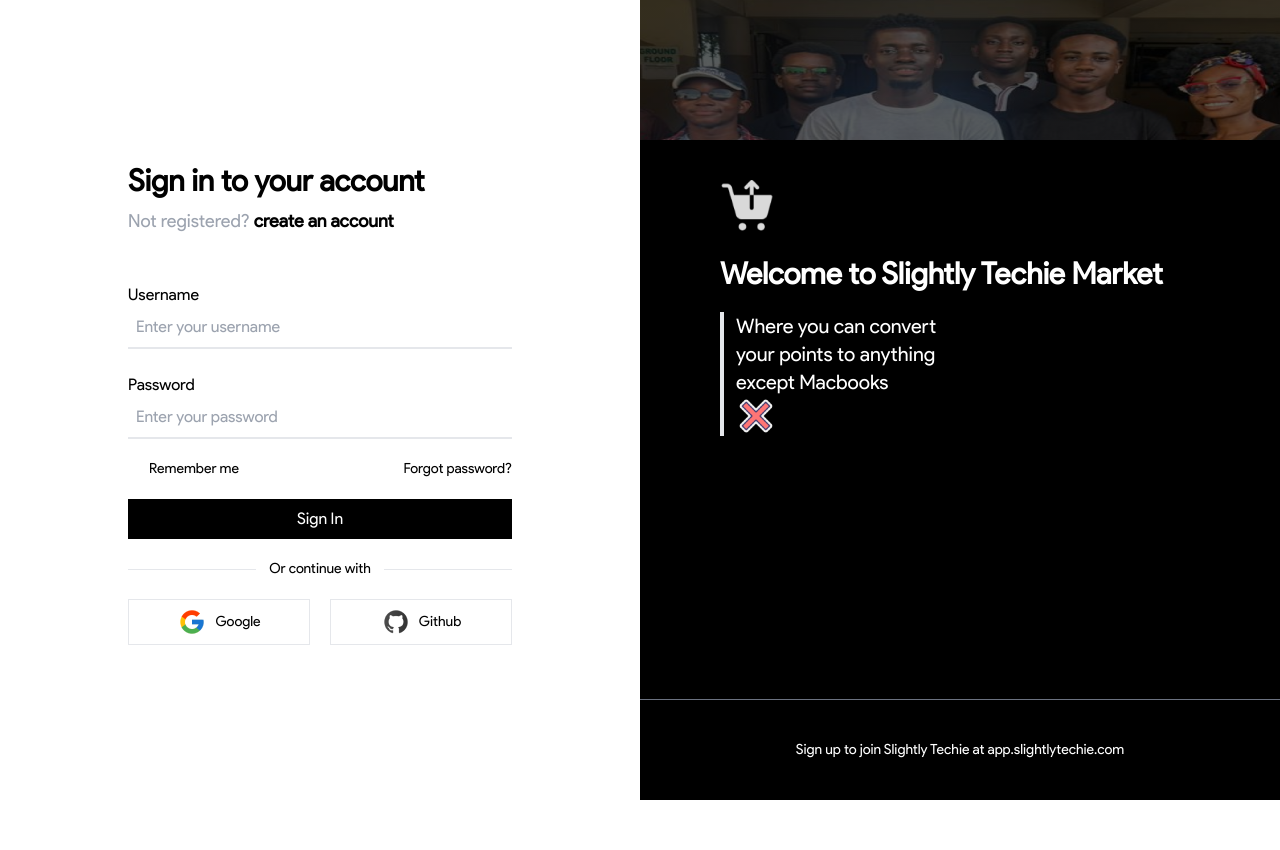
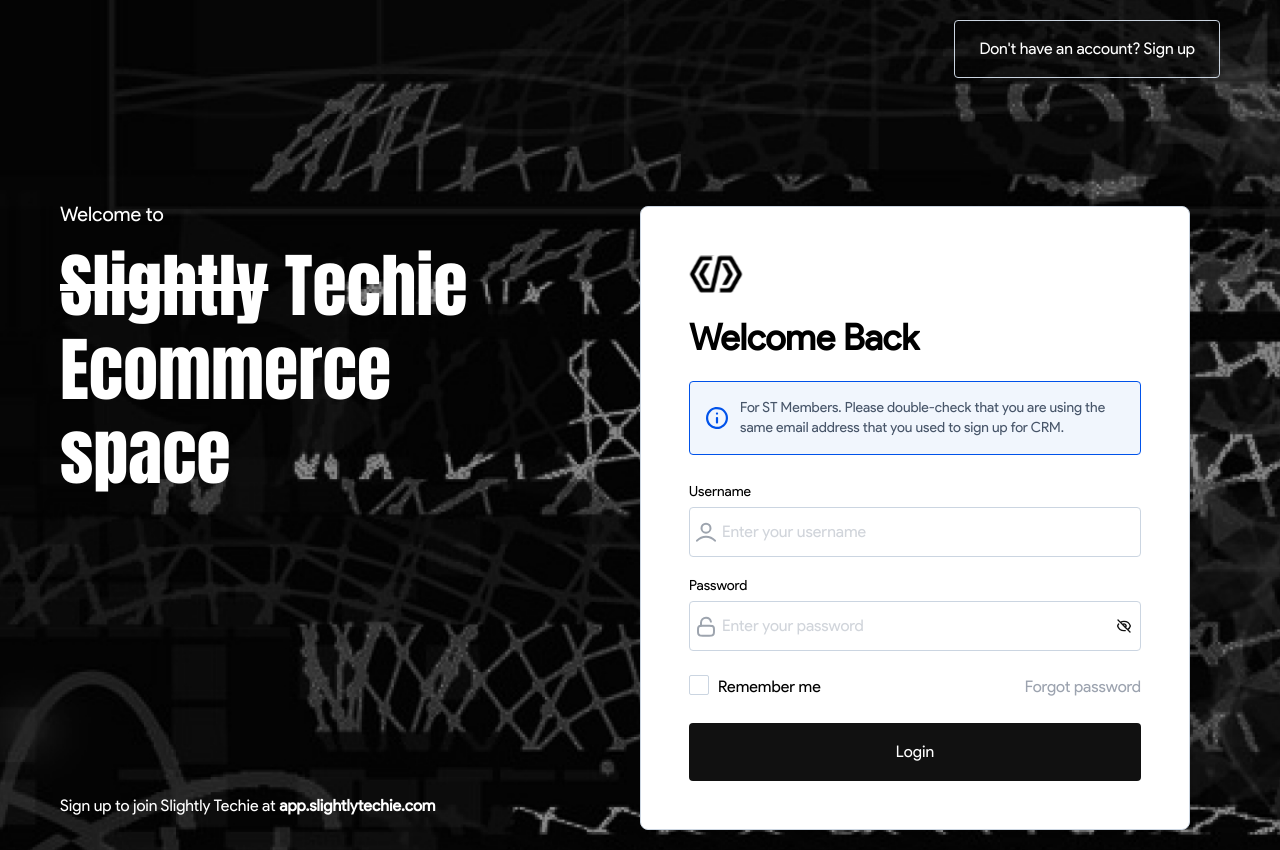
Before and after one commit to Slightly-Techie/e-commerce-web, a React (Vite) app: page /login in a window 1280 px wide. Before the commit the page ends 800 px from the top, so only its background shows below. Built offline with nearby package versions, Linux system fonts and the light colour scheme; the HTML template or start-up script is replaced by a standard one.

Commit message:
frontend user login page

```diff
--- /dev/null
+++ b/src/components/LoginForm.tsx
@@ -0,0 +1,54 @@
+import { AlertType } from "../types";
+import Alert from "./Alert";
+import Button from "./Button";
+import Checkbox from "./formElements/Checkbox";
+import Form from "./formElements/Form";
+import Input from "./formElements/Input";
+import InputGroup from "./formElements/InputGroup";
+import Label from "./formElements/Label";
+
+const LoginForm = () => {
+  return (
+    <Form title="Welcome Back">
+      <Alert type={AlertType.info}>
+        For ST Members. Please double-check that you are using the same email
+        address that you used to sign up for CRM.
+      </Alert>
+
+      <div className="space-y-4">
+        <InputGroup>
+          <Label htmlFor="username">Username</Label>
+          <Input
+            id="username"
+            icon={<img src="assets/icons/user.svg" alt="..." />}
+            placeholder="Enter your username"
+          />
+        </InputGroup>
+
+        <InputGroup>
+          <Label htmlFor="password">Password</Label>
+          <Input
+            type="password"
+            id="password"
+            icon={<img src="assets/icons/lock-open.svg" alt="..." />}
+            placeholder="Enter your password"
+          />
+        </InputGroup>
+      </div>
+
+      <div className="flex justify-between">
+        <div className="space-x-3 flex items-start">
+          <Checkbox id="remember" labelText="Remember me" />
+        </div>
+
+        <div>
+          <p className="text-gray-400">Forgot password</p>
+        </div>
+      </div>
+
+      <Button className="w-full">Login</Button>
+    </Form>
+  );
+};
+
+export default LoginForm;
--- a/src/pages/Login.tsx
+++ b/src/pages/Login.tsx
@@ -1,133 +1,29 @@
+import AuthLayout from "../components/AuthLayout";
+import Button from "../components/Button";
+import LoginForm from "../components/LoginForm";
+import { useNavigate } from "react-router-dom";
+import { ButtonType } from "../types";
+
 export const Login = () => {
+  const navigate = useNavigate();
+
   return (
-    <div className="grid lg:grid-cols-2 min-h-screen">
-      <div className="flex items-center justify-center">
-        <div className="flex flex-col w-full px-10 lg:px-32 xl:px-48">
-          <img
-            src="/assets/return_black.png"
-            alt="return"
-            className="h-8 w-8 lg:hidden"
-          />
-          <h1 className="text-2xl lg:text-3xl xl:text-4xl font-semibold py-2">
-            Sign in to your account
-          </h1>
-          <p className="text-sm lg:text-lg text-gray-400">
-            Not registered?{" "}
-            <span className="font-semibold text-black">create an account</span>
-          </p>
+    <>
+      <AuthLayout>
+        <div className="py-5">
+          <div className="header grid place-content-end">
+            <Button
+              btnType={ButtonType.secondary}
+              onClick={() => navigate("/")}
+              className="w-fit text-white"
+            >
+              Don't have an account? Sign up
+            </Button>
+          </div>
 
-          <form className="pt-10 lg:pt-12">
-            <div className="flex flex-col gap-y-6">
-              <div className="flex flex-col">
-                <label className="">Username</label>
-                <input
-                  type="text"
-                  placeholder="Enter your username"
-                  className="p-2 focus:outline-none focus:border-b-black border-b-2"
-                />
-              </div>
-
-              <div className="flex flex-col">
-                <label>Password</label>
-                <input
-                  type="password"
-                  placeholder="Enter your password"
-                  className="p-2 focus:outline-none focus:border-b-black border-b-2"
-                />
-              </div>
-            </div>
-
-            <div className="pt-5 xl:pt-10 flex items-center justify-between text-sm">
-              <div className="flex gap-x-2">
-                <input type="checkbox" />
-                <p>Remember me</p>
-              </div>
-
-              <div>Forgot password?</div>
-            </div>
-
-            <div className="pt-5 xl:pt-10">
-              <div className="bg-black p-2 text-center text-white">
-                <p>Sign In</p>
-              </div>
-            </div>
-
-            <div className="pt-5 xl:pt-10 flex justify-between items-center xl:gap-x-3">
-              <div className="border-b w-1/4 lg:w-1/3 xl:w-full"></div>
-
-              <p className="text-sm w-2/4 lg:w-1/3 xl:w-full text-center">
-                Or continue with
-              </p>
-
-              <div className="border-b w-1/4 lg:w-1/3 xl:w-full"></div>
-            </div>
-
-            <div className="pt-5 xl:pt-10 flex justify-between items-center gap-x-5">
-              <div className="flex justify-center items-center gap-x-2 py-2 border w-full">
-                <img src="/assets/Google.png" alt="" />
-                <p className="text-sm">Google</p>
-              </div>
-
-              <div className="flex justify-center items-center gap-x-2 py-2 border w-full">
-                <img src="/assets/GitHub.png" alt="" />
-                <p className="text-sm">Github</p>
-              </div>
-            </div>
-          </form>
+          <LoginForm />
         </div>
-      </div>
-
-      <div className="hidden lg:block relative h-full">
-        <img
-          src="/assets/onboarding_img.png"
-          alt=""
-          className="w-full h-[500px] xl:h-[650px]"
-        />
-        <div
-          className="absolute top-0 left-0 right-0 bottom-0"
-          style={{
-            background:
-              "linear-gradient(rgba(0, 0, 0, 0.8), rgba(0, 0, 0, 0.8))",
-            opacity: 0.8,
-          }}
-        ></div>
-
-        <div className="absolute top-0 left-0 right-0 pt-[140px] xl:pt-[200px] h-full">
-          <div className="bg-black h-full flex flex-col justify-between text-white">
-            <div className="pl-20 pt-10 xl:pt-20">
-              <div className="">
-                <img src="/assets/return_icon.png" alt="" className="h-14" />
-
-                <div className="pt-5 xl:pt-10 xl:pr-72">
-                  <h1 className="text-3xl xl:text-4xl font-semibold">
-                    Welcome to Slightly Techie Market
-                  </h1>
-                </div>
-
-                <div className="flex gap-x-3 xl:gap-x-5 pt-5 xl:pt-10 pr-80 xl:pr-[530px]">
-                  <div className="border-2"></div>
-
-                  <div className="">
-                    <p className="text-xl xl:text-2xl">
-                      Where you can convert your points to anything except
-                      Macbooks
-                    </p>
-                    <img src="/assets/Close.png" alt="" />
-                  </div>
-                </div>
-              </div>
-            </div>
-
-            <div className="flex items-end text-white py-10 border-t border-gray-500">
-              <div className="w-full">
-                <p className="text-center text-sm xl:text-base">
-                  Sign up to join Slightly Techie at app.slightlytechie.com
-                </p>
-              </div>
-            </div>
-          </div>
-        </div>
-      </div>
-    </div>
+      </AuthLayout>
+    </>
   );
 };
```
